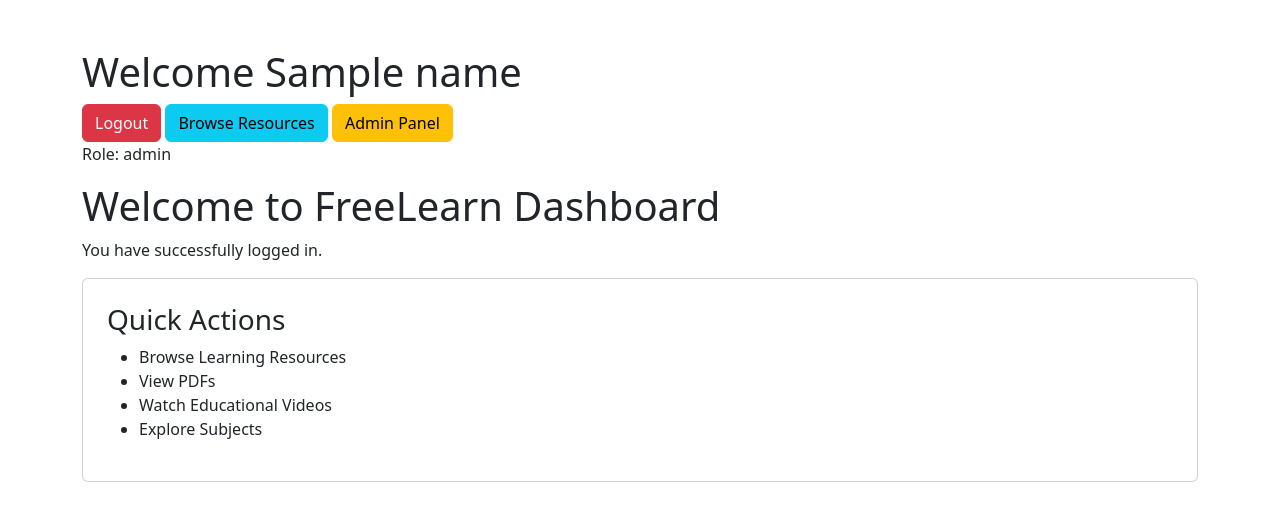
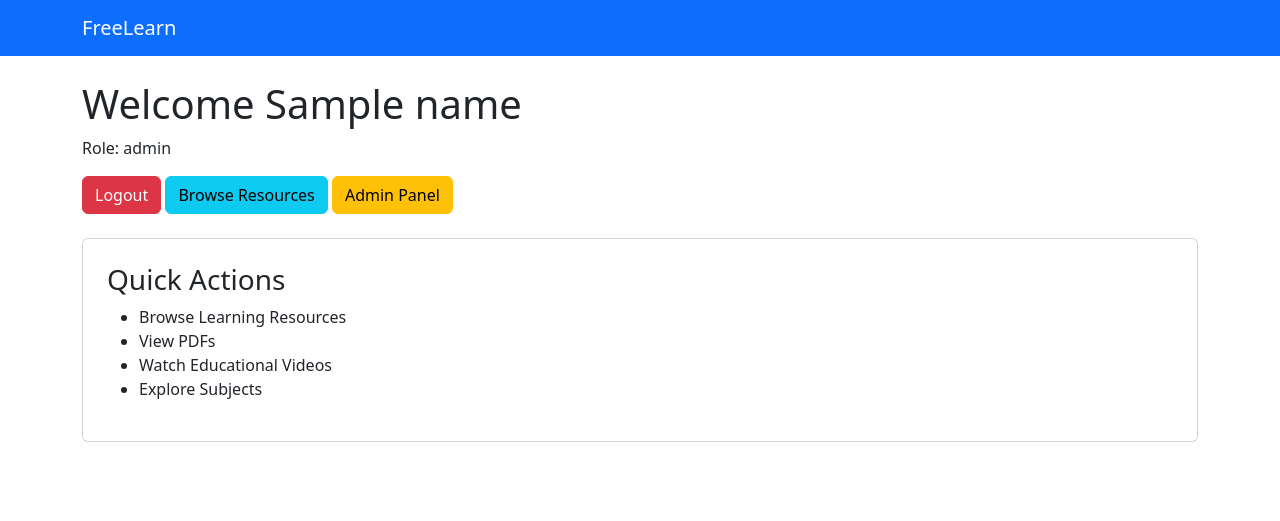
Before and after one commit to AakashLimbbu/freelearn, a Django app: template learning/templates/learning/dashboard.html in a window 1280 px wide. Shown: the top 521 px of the page. Run offline with Django 5.2, Linux system fonts and the light colour scheme; the template is opened without the code that fills it: most values are stand-ins (such as "Sample title", 1, 10 or a date in 2020).

Commit message:
Restored dashboard content after base template setup

```diff
--- /dev/null
+++ b/learning/templates/learning/base.html
@@ -0,0 +1,26 @@
+<!DOCTYPE html>
+<html>
+<head>
+    <title>{% block title %}FreeLearn{% endblock %}</title>
+
+    <link href="https://cdn.jsdelivr.net/npm/bootstrap@5.3.3/dist/css/bootstrap.min.css" rel="stylesheet">
+</head>
+<body>
+
+<nav class="navbar navbar-dark bg-primary">
+    <div class="container">
+        <a class="navbar-brand" href="/">
+            FreeLearn
+        </a>
+    </div>
+</nav>
+
+<div class="container mt-4">
+
+    {% block content %}
+    {% endblock %}
+
+</div>
+
+</body>
+</html>
--- a/learning/templates/learning/dashboard.html
+++ b/learning/templates/learning/dashboard.html
@@ -1,14 +1,14 @@
-<!DOCTYPE html>
-<html>
-<head>
-    <title>Dashboard | FreeLearn</title>
-    <link href="https://cdn.jsdelivr.net/npm/bootstrap@5.3.3/dist/css/bootstrap.min.css" rel="stylesheet">
-</head>
-<body>
+{% extends 'learning/base.html' %}
 
-<div class="container mt-5">
+{% block title %}
+Dashboard
+{% endblock %}
+
+{% block content %}
 
 <h1>Welcome {{ name }}</h1>
+
+<p>Role: {{ role }}</p>
 
 <a href="/logout/" class="btn btn-danger">
     Logout
@@ -29,18 +29,12 @@
 <a href="/resources/" class="btn btn-info">
     Browse Resources
 </a>
-<a href="/admin-resources/"
-   class="btn btn-warning">
 
+<a href="/admin-resources/" class="btn btn-warning">
     Admin Panel
-
 </a>
 
-<p>Role: {{ role }}</p><h1>Welcome to FreeLearn Dashboard</h1>
-
-    <p>You have successfully logged in.</p>
-
-    <div class="card p-4 mt-3">
+<div class="card p-4 mt-4">
     <h3>Quick Actions</h3>
 
     <ul>
@@ -51,7 +45,4 @@
     </ul>
 </div>
 
-</div>
-
-</body>
-</html>
+{% endblock %}
```
Lines whose indentation alone changed are shown as unchanged.
